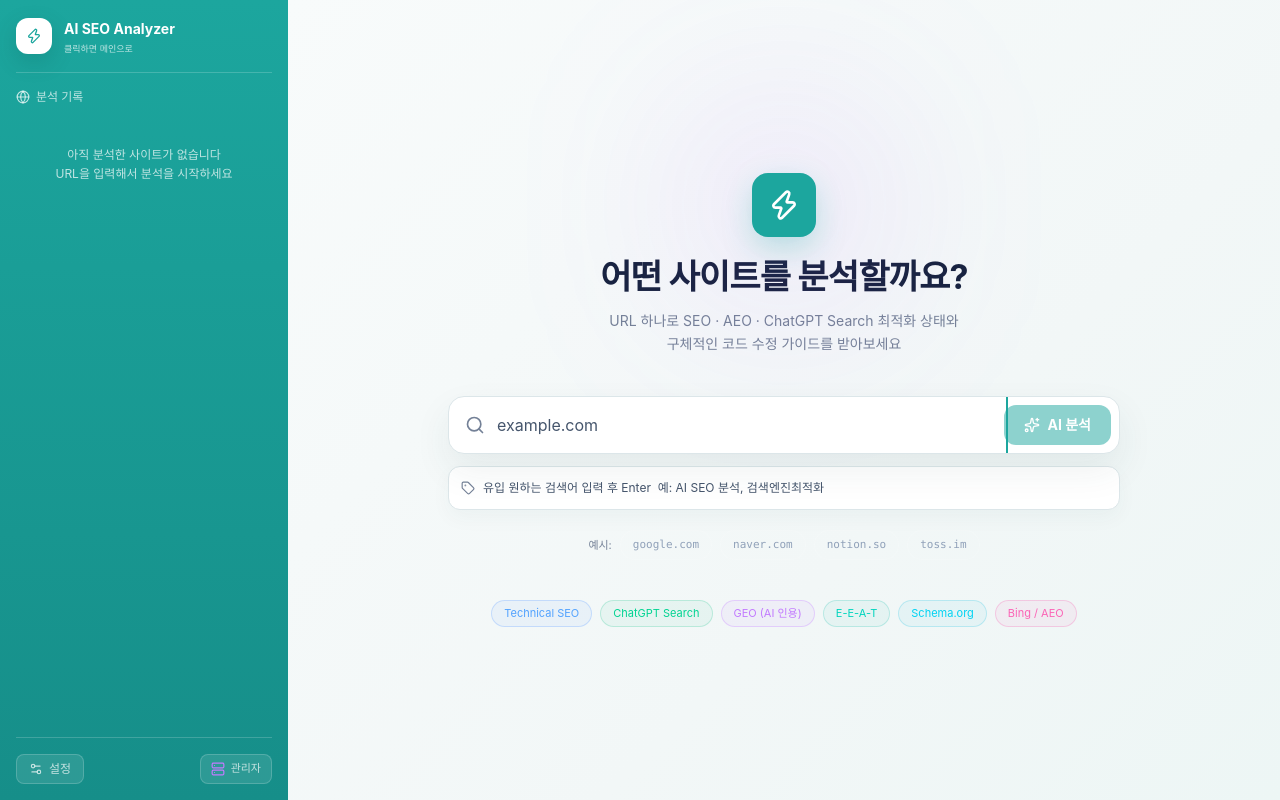
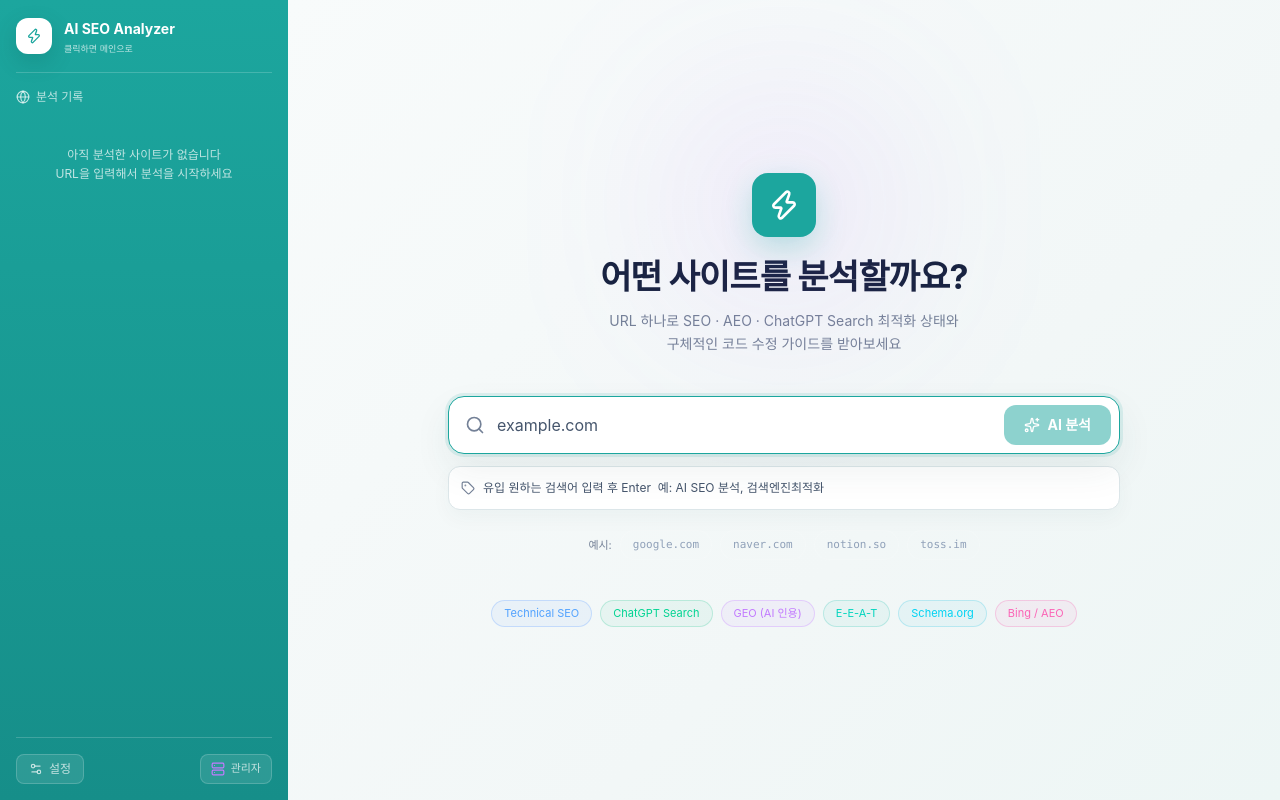
Before and after one commit to sejun-s/SEOGEO, a React (Vite) app: page / in a window 1280 px wide. Built offline with nearby package versions, Linux system fonts and the light colour scheme.

Commit message:
fix search input focus ring

```diff
--- a/src/index.css
+++ b/src/index.css
@@ -327,6 +327,8 @@ body { background: var(--v03-canvas); color: var(--v03-ink); }
 .v03-search-box, .v03-keyword-box { background: #fff !important; border-color: #dce6e9 !important; box-shadow: 0 16px 36px rgba(34,72,78,.08); }
 .v03-search-box { overflow: hidden; }
 .v03-search-box input { min-width: 0; }
+.v03-search-box:focus-within { border-color: var(--v03-teal) !important; box-shadow: 0 0 0 3px rgba(28,166,158,.12), 0 16px 36px rgba(34,72,78,.08); }
+.v03-search-box input:focus, .v03-search-box input:focus-visible { outline: none; box-shadow: none; }
 .v03-search-box .btn-purple { white-space: nowrap; min-width: 106px; }
 .v03-keyword-box { box-shadow: 0 8px 20px rgba(34,72,78,.04); }
 .v03-example-row { color: #788499; }
```
